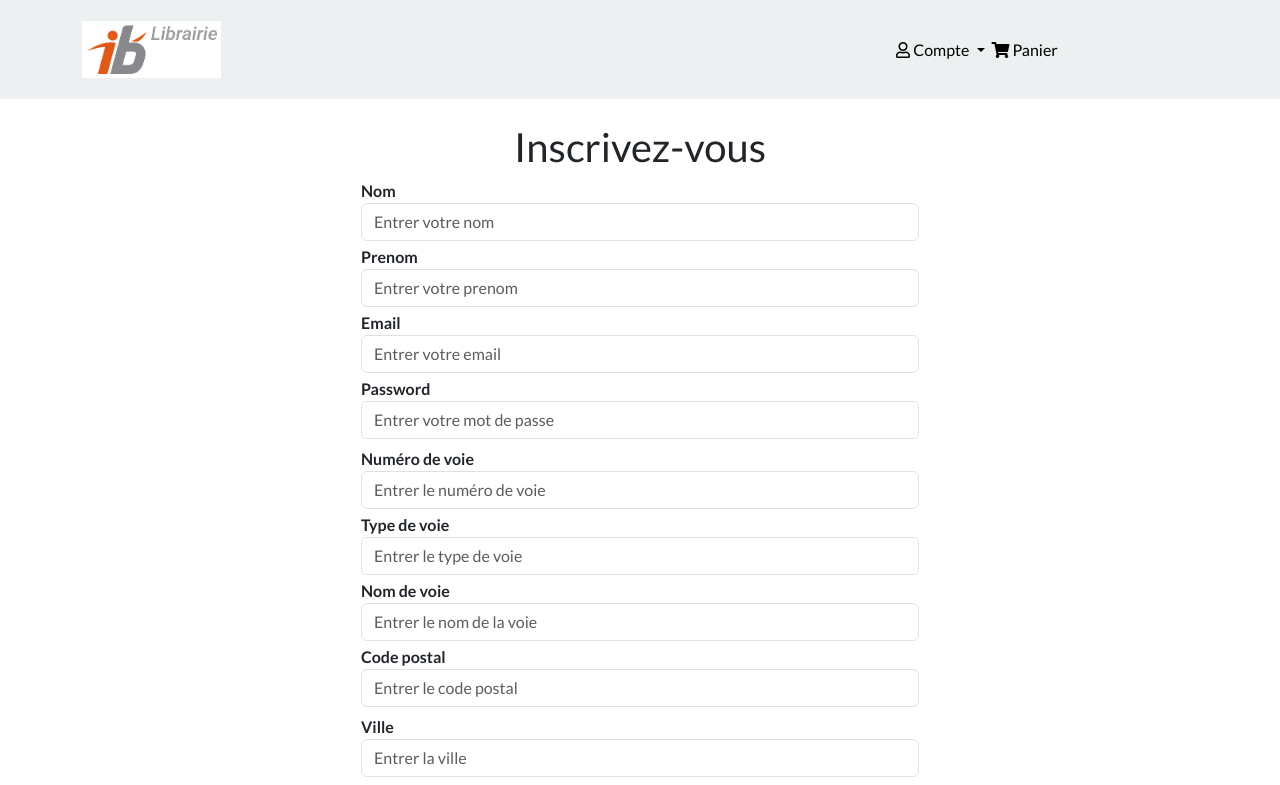
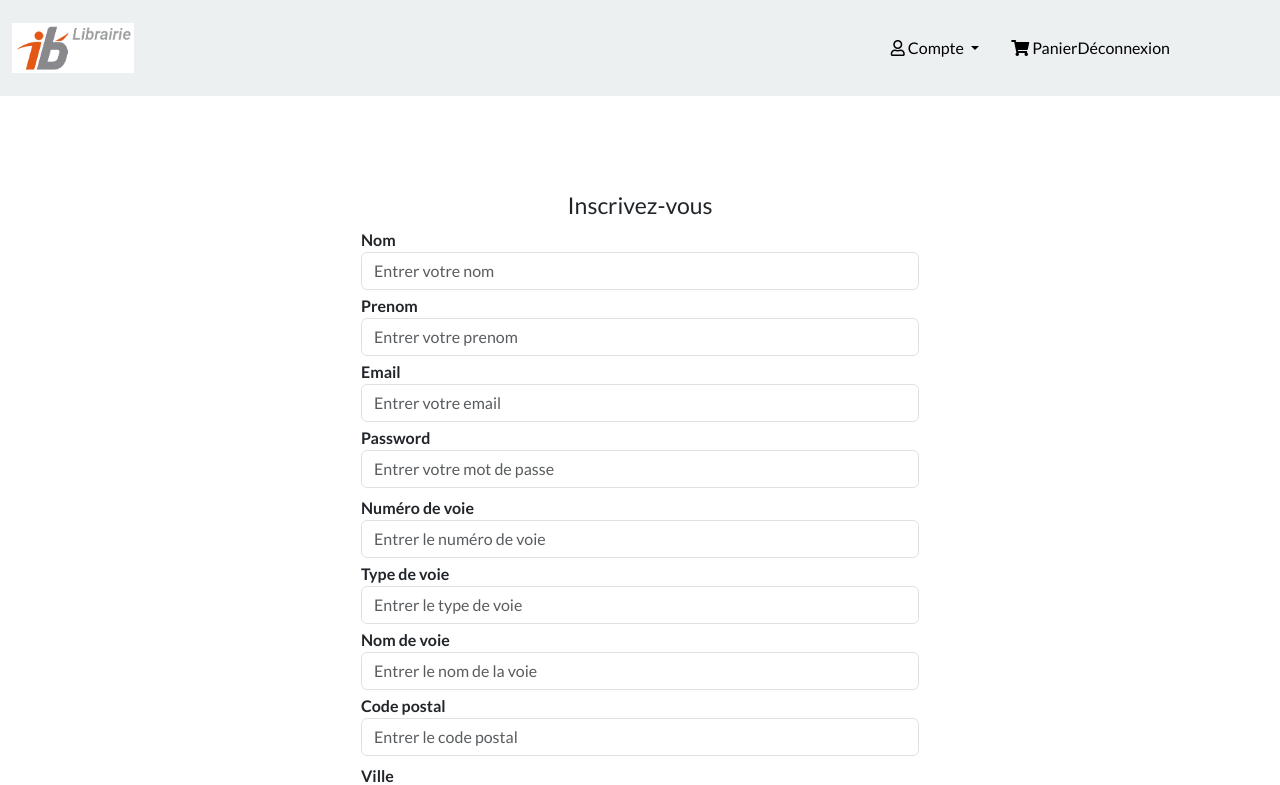
Before and after one commit to Michel-SG/Xtrembook-front, an Angular app: page /auth/inscription in a window 1280 px wide. Shown: the top 785 px of the page. Built offline with nearby package versions, Linux system fonts and the light colour scheme.

Commit message:
Stylisation de la page connexion et inscription, ajoût du bouton connecté sur le menu

```diff
--- a/src/app/composants/auth/connexion/connexion.component.css
+++ b/src/app/composants/auth/connexion/connexion.component.css
@@ -0,0 +1,13 @@
+h2 {
+    font-size: 23px;
+}
+
+.marge {
+    margin-top: 6em;
+    margin-bottom: 6em;
+}
+
+button:hover {
+    background-color: green;
+    border: 1px solid green;
+}
--- a/src/app/composants/auth/inscription/inscription.component.css
+++ b/src/app/composants/auth/inscription/inscription.component.css
@@ -0,0 +1,13 @@
+h2 {
+    font-size: 23px;
+}
+
+.marge {
+    margin-top: 6em;
+    margin-bottom: 6em;
+}
+
+button:hover {
+    background-color: green;
+    border: 1px solid green;
+}
--- a/src/app/composants/menu/menu.component.html
+++ b/src/app/composants/menu/menu.component.html
@@ -1,5 +1,5 @@
-<nav class="navbar navbar-expand-lg col bg-light">
-    <div class="container-sm">
+<nav class="navbar navbar-expand-lg col  bg-light">
+    <div class="container-fluid">
         <a class="navbar-brand col" routerLink=''><img src="assets/ib_librairie.png" width="100%"></a>
         <div class="col-7"></div>
         <div class="collapse navbar-collapse col" id="navbarNavDropdown">
@@ -21,6 +21,8 @@
             <li class="nav-item navbar" routerLinkActive=active><a routerLink='panier' class="nav-link"><i
                         class="fas fa-shopping-cart"></i> Panier</a>
             </li>
+            <li class="nav-item navbar" routerLinkActive=active><a routerLink='panier' class="nav-link"> Déconnexion</a>
+    </li>
         </div>
 
     </div>
```
